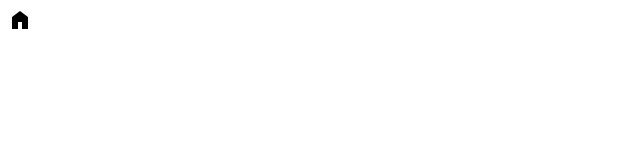
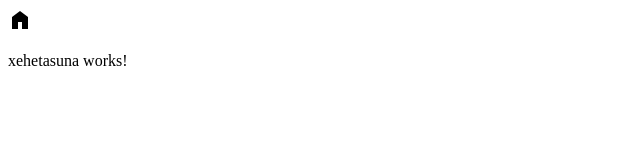
Before and after one commit to Muxutruk2/etxeak, an Angular app in the folder etxeakArrayWeb/: page /xehetasuna/1 in a window 1280 px wide. Before the commit this address led to /. Shown: the top 160 px of the page, without its empty margins (0-640 px from the left). Built offline with nearby package versions, Linux system fonts and the light colour scheme.

Commit message:
rutak egiten

```diff
--- a/etxeakArrayWeb/src/app/app.routes.ts
+++ b/etxeakArrayWeb/src/app/app.routes.ts
@@ -1,4 +1,11 @@
 import { Routes } from '@angular/router';
+import { Xehetasuna } from './orriak/xehetasuna/xehetasuna';
 import { Nagusia } from './orriak/nagusia/nagusia';
 
-export const routes: Routes = [{ path: '', component: Nagusia }];
+export const routes: Routes = [
+  { path: "", component: Nagusia,
+  title: 'Xehetasuna' },
+  { path: "xehetasuna/:id", component: Xehetasuna,
+  title: 'Xehetasuna' }
+
+];
--- a/etxeakArrayWeb/src/app/orriak/xehetasuna/xehetasuna.ts
+++ b/etxeakArrayWeb/src/app/orriak/xehetasuna/xehetasuna.ts
@@ -1,4 +1,5 @@
 import { Component } from '@angular/core';
+import { ActivatedRoute } from '@angular/router';
 
 @Component({
   imports: [],
```
